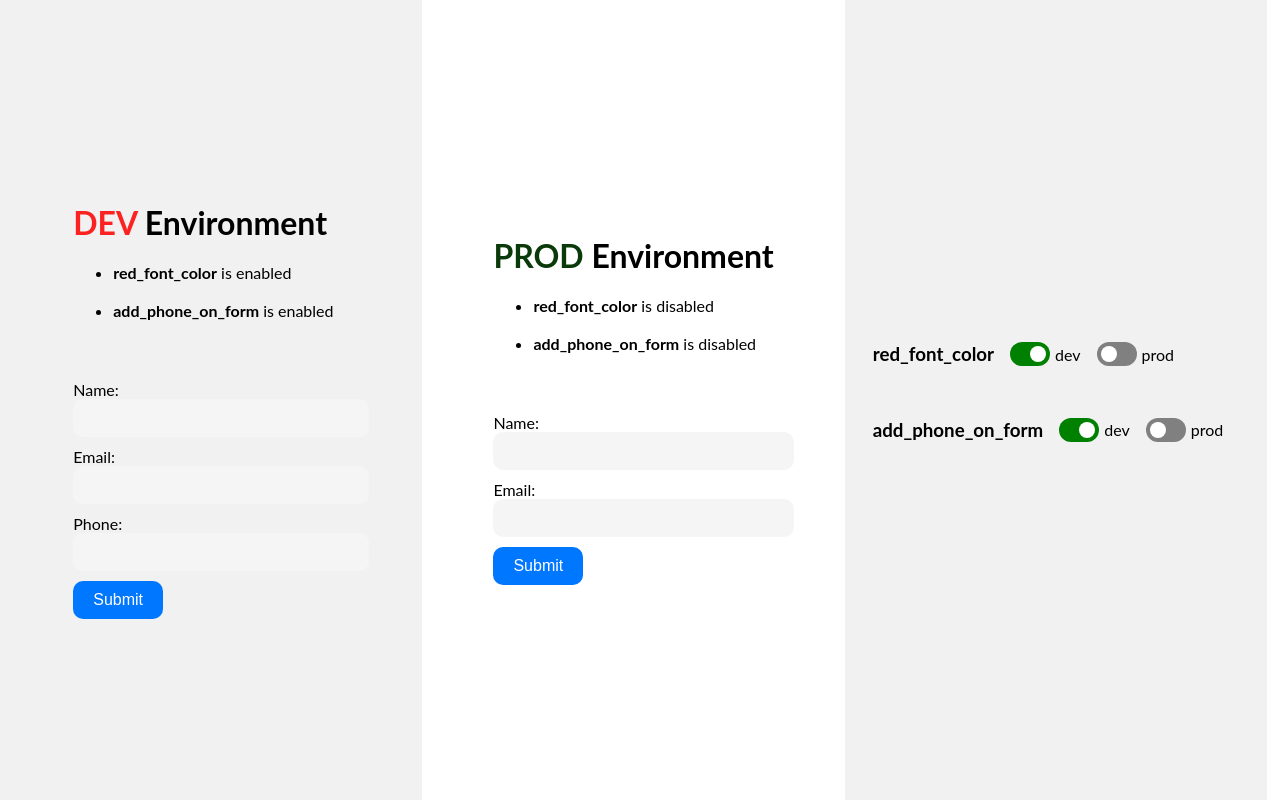
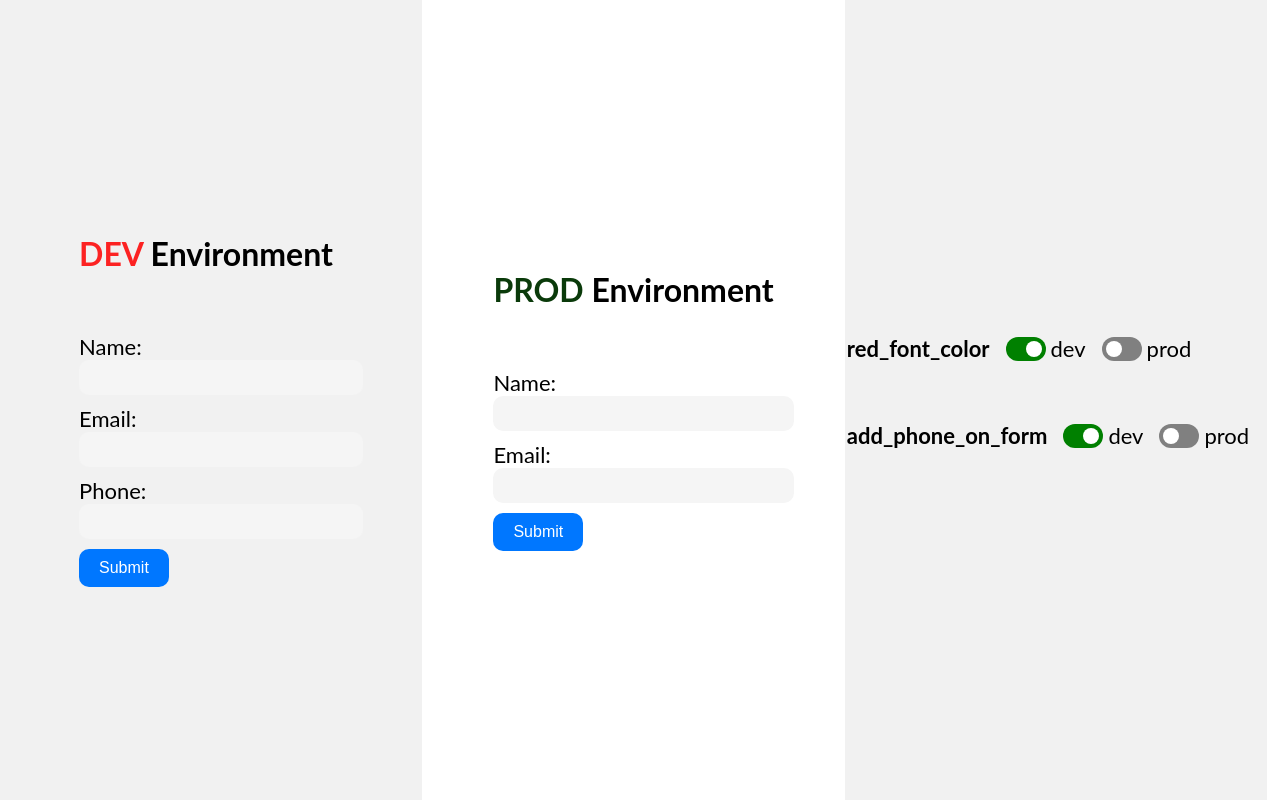
Before and after one commit to GabGuerra/feature-toggle-react-example, a React (Vite) app in the folder feature-toggle-example/: page / in a window 1280 px wide. Built offline with nearby package versions, Linux system fonts and the light colour scheme.

Commit message:
improve font sizes

```diff
--- a/feature-toggle-example/src/components/feature-toggle-editor/feature-toggle-editor.module.scss
+++ b/feature-toggle-example/src/components/feature-toggle-editor/feature-toggle-editor.module.scss
@@ -14,6 +14,7 @@
   margin-right: 1rem;
   min-width: 120px;
   text-align: left;
+  font-size: 22px;
 }
 
 .featureToggleSwitch {
@@ -75,6 +76,10 @@ input:checked + .slider:before {
   transform: translateX(16px);
 }
 
+.featureToggleSwitch {
+  font-size: 22px !important;
+}
+
 .featureToggleSwitch label {
   display: flex;
   align-items: center;
--- a/feature-toggle-example/src/components/my-good-form-component/my-good-form-component.module.scss
+++ b/feature-toggle-example/src/components/my-good-form-component/my-good-form-component.module.scss
@@ -7,13 +7,12 @@
   }
   .myForm {
     margin-top: 60px;
-
+    font-size: 22px;
     .formInput {
       padding: 20px;
 
       border-radius: 10px;
       padding: 10px;
-      font-size: 16px;
       margin-bottom: 10px;
       border: none;
       background-color: #f5f5f5;
--- a/feature-toggle-example/src/components/my-good-form-component/my-good-form-component.tsx
+++ b/feature-toggle-example/src/components/my-good-form-component/my-good-form-component.tsx
@@ -43,7 +43,7 @@ export default function MyGoodFormComponent(props: Props) {
         Environment
       </h1>
 
-      <ul>
+      {/* <ul>
         <li>
           <span className={styles.featureName}>red_font_color</span> is{" "}
           {isRedFontEnabled ? "enabled" : "disabled"}
@@ -53,7 +53,7 @@ export default function MyGoodFormComponent(props: Props) {
           <span className={styles.featureName}>add_phone_on_form</span> is{" "}
           {isPhoneOnFormEnabled ? "enabled" : "disabled"}
         </li>
-      </ul>
+      </ul> */}
 
       <form className={styles.myForm} onSubmit={handleSubmit}>
         <div>
```
